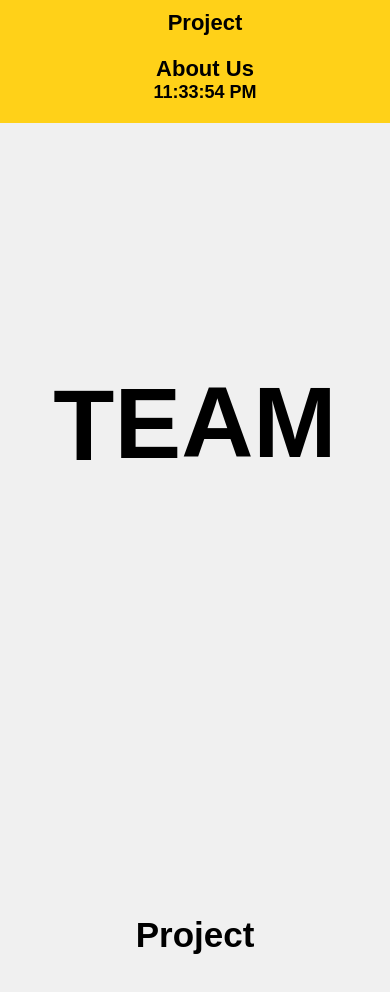
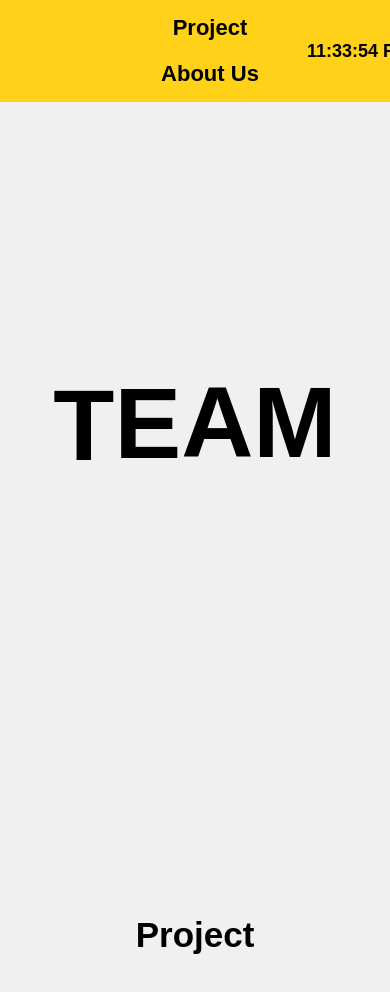
Before and after one commit to kngkmi/team-website, a plain HTML site: page index.html in a window 390 px wide. Shown: the top 992 px of the page. Drawn offline with Linux system fonts and the light colour scheme.

Commit message:
styles.css

```diff
--- a/styles.css
+++ b/styles.css
@@ -141,14 +141,22 @@ body {
 
 /* Responsive Design */
 @media (max-width: 768px) {
-    .menu {
-        flex-direction: column;
-        padding: 10px;
+    .menu-center {
+        display: flex;
+        flex-wrap: wrap; /* ให้เนื้อหาอยู่ในบรรทัดเดียวกัน */
+        justify-content: center; /* จัดให้อยู่ตรงกลาง */
+        gap: 20px; /* เพิ่มระยะห่าง */
+    }
     }
 
     #clock {
-        position: static;
-        padding-bottom: 10px;
+    color: black;
+    font-size: 18px;
+    font-weight: bold;
+    position: absolute;
+    right: 10px; /* ลดระยะห่างจากขอบขวา */
+    top: 50%;
+    transform: translateY(-50%);
     }
 
     .menu-center {
@@ -169,4 +177,3 @@ body {
     .about-container {
         max-width: 90%;
     }
-}
```
